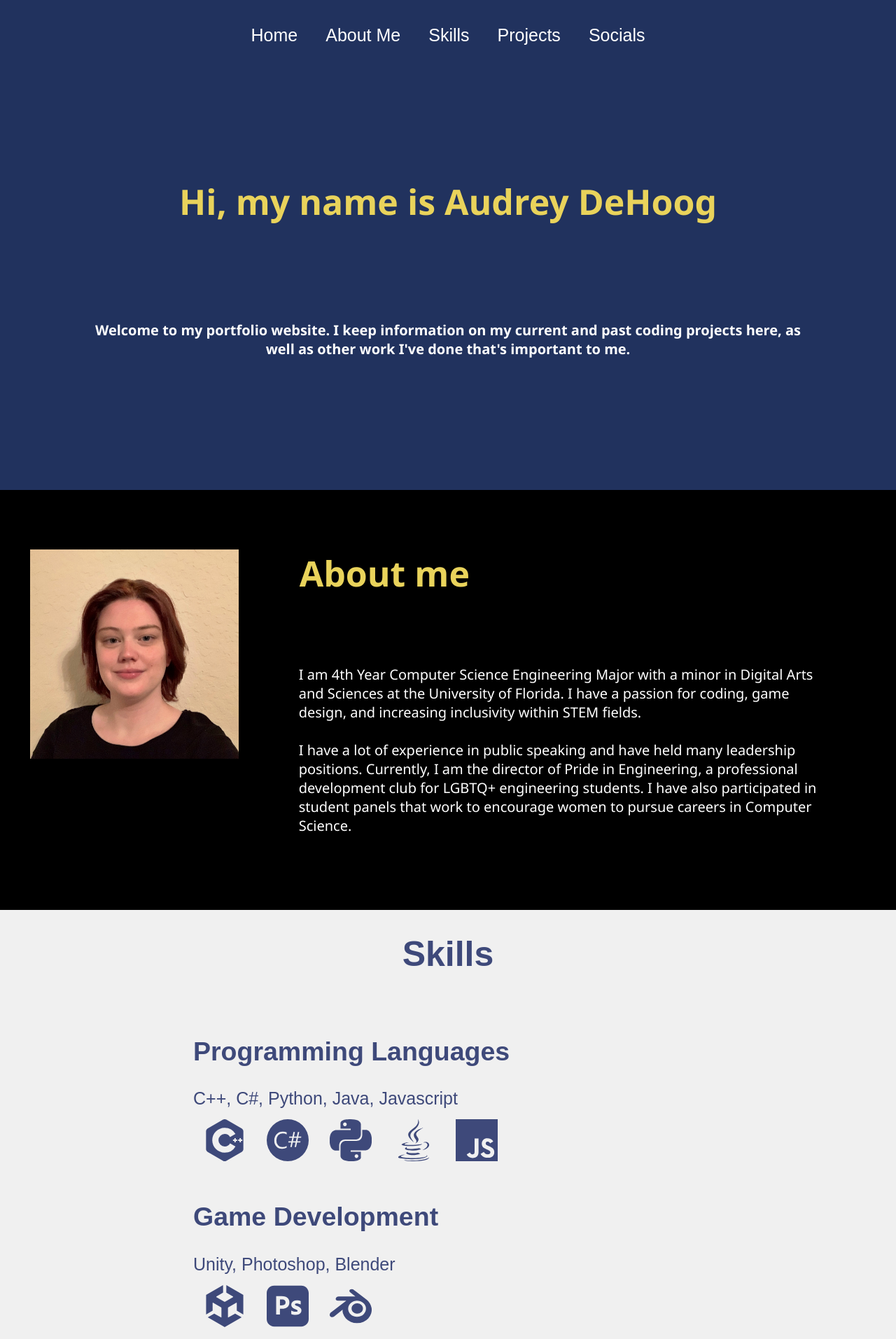
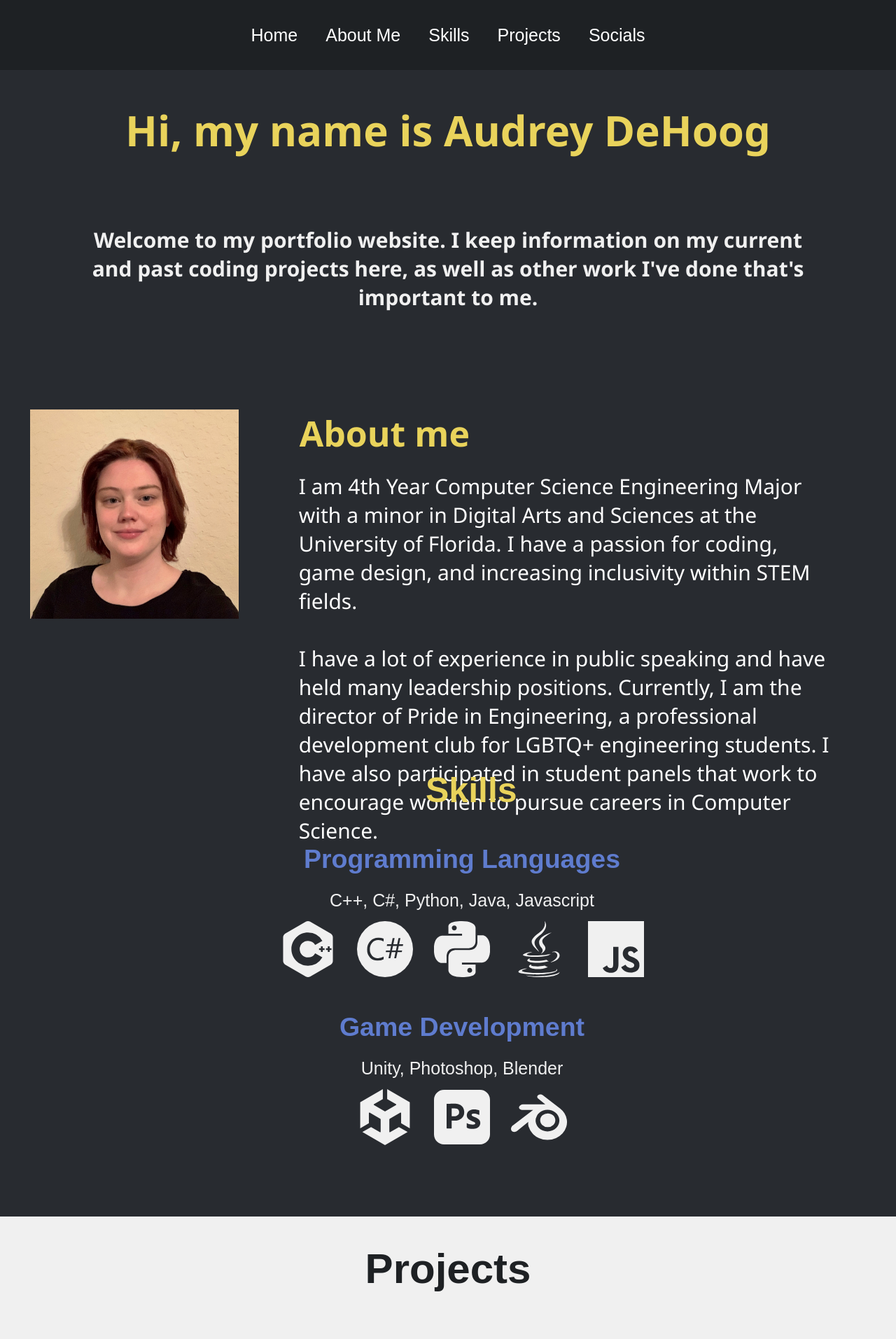
Before and after one commit to adehoog/adehoog.github.io, a React (Create React App) app: page / in a window 1280 px wide. Shown: the top 1913 px of the page at 70% size. Built offline with nearby package versions, Linux system fonts and the light colour scheme.

Commit message:
Aesthetic changes

```diff
--- a/src/components/Home.js
+++ b/src/components/Home.js
@@ -53,6 +53,7 @@ function Home() {
                         </div>
                     </li>
                 </ol>
+                <p></p>
             </div>
         </div>
     );
--- a/src/components/Navbar.js
+++ b/src/components/Navbar.js
@@ -1,13 +1,13 @@
 import React, {useEffect, useState} from "react";
+import { useLocation } from "react-router-dom";
 import "../styles/Navbar.css";
 import ReorderIcon from "@material-ui/icons/Reorder";
 
 function Navbar() {
     const [expandNavbar, setExpandNavbar] = useState(false);
-    const location = window.location.hash.substr(1);
-    console.log(location);
+    const location = useLocation();
 
-    //useEffect(() => {setExpandNavbar(false)}, [location]);
+    useEffect(() => {setExpandNavbar(false)}, [location]);
 
     return(
         <div className={"navbar"} id={expandNavbar ? "open" : "close"}>
--- a/src/project_data/cppProjects.js
+++ b/src/project_data/cppProjects.js
@@ -14,7 +14,7 @@ export const cppProjects = [
         gdd: "",
     },
     {
-        title: "Minesweeper Recreation",
+        title: "Minesweeper",
         description:
             "Worked individually to recreate the game Minesweeper.\n" +
             "Made using C++ with SFML. I coded all game functionalities and implemented GUI using provided images.\n"+
--- a/src/styles/Footer.css
+++ b/src/styles/Footer.css
@@ -1,7 +1,7 @@
 .footer {
     width: 100%;
     height: 200px;
-    background: #21325e;
+    background: #1b1b1b;
     display: flex;
     justify-content: center;
     align-items: center;
--- a/src/styles/Home.css
+++ b/src/styles/Home.css
@@ -2,36 +2,35 @@
     width: 100%;
     align-items: center;
     font-family: "Arial", sans-serif;
-    color: #3e497a;
+    color: #282b30;
 }
 
 .intro {
     width: 100%;
-    height: calc(100vh - 200px);
+    height: calc(100vh - 400px);
     display: flex;
     flex-direction: column;
     justify-content: center;
     align-items: center;
     text-align: center;
-    background-color: #21325e;
+    background-color: #282b30;
     color: #f0f0f0;
 }
 
 .intro h1 {
     font-family: "Segoe UI", Tahoma, Geneva, Verdana, sans-serif;
-    font-size: 50px;
+    font-size: 60px;
     color: #e9d35b;
-    height: 50px;
-    margin: 7%;
+    margin: auto;
+    height: 5px;
 }
 
 .intro h2 {
     font-family: "Segoe UI", Tahoma, Geneva, Verdana, sans-serif;
-    font-size: 20px;
-    color: white;
+    font-size: 30px;
+    color: #f0f0f0;
     height: 50px;
     margin: 10%;
-    margin-top: 5%;
 }
 
 .row {
@@ -43,7 +42,7 @@
     height: calc(100vh - 200px);
     display: flex;
     flex-direction: column;
-    background-color: black;
+    background-color: #282b30;
     color: #f0f0f0;
     justify-content: left;
 }
@@ -61,9 +60,8 @@
 
 .about p {
     font-family: "Segoe UI", Tahoma, Geneva, Verdana, sans-serif;
-    font-size: 20px;
+    font-size: 30px;
     color: white;
-    margin: auto;
     margin-right: 10%;
     text-align: left;
 }
@@ -73,7 +71,7 @@
     height: calc(100vh - 200px);
     display: flex;
     flex-direction: column;
-    background-color: black;
+    background-color: #282b30;
     color: #f0f0f0;
 }
 
@@ -102,20 +100,32 @@
 
 .skills {
     font-size: 25px;
-    width: 100%;
     display: flex;
-    justify-content: left;
+    justify-content: center;
     flex-direction: column;
     align-items: center;
+    background-color: #282b30;
 }
 
 .skills h1 {
-    color: #3e497a;
+    color: #e9d35b;
+    size: 50px;
+    margin: auto;
+    text-align: center;
+    width: 5%;
+}
+
+.skills h2 {
+    color: #5f7cce;
+    text-align: center;
+    margin: 3%;
 }
 
 .skills .list {
     list-style: none;
     width: 60%;
+    color: #f0f0f0;
+    text-align: center;
 }
 
 .list .icons {
@@ -129,8 +139,13 @@
 
 @media only screen and (max-width: 600px) {
     .intro h1 {
-        font-size: 40px;
+        font-size: 30px;
+        height: 50px;
     }
+     .intro h2 {
+         font-size: 20px;
+         height: 200px;
+     }
 
     .intro .prompt {
         margin-top: 10px;
@@ -142,6 +157,10 @@
         font-size: 40px;
     }
 
+    .about p {
+        font-size: 18px;
+    }
+
     .about .prompt {
         margin-top: 10px;
         font-size: 20px;
@@ -149,12 +168,14 @@
     }
 
     .skills {
-        text-align: left;
+        text-align: center;
     }
     .list {
         padding: 0;
     }
-
+    .skills h1 {
+        width: 40%;
+    }
     .skills h2 {
         font-size: 30px;
     }
--- a/src/styles/Navbar.css
+++ b/src/styles/Navbar.css
@@ -1,7 +1,7 @@
 .navbar {
     width: 100%;
     height: 100px;
-    background: #21325e;
+    background: #1e2124;
 }
 
 .links {
@@ -10,7 +10,7 @@
     display: flex;
     align-items: center;
     justify-content: center;
-    color: white;
+    color: #f0f0f0;
 }
 
 .navbar a {
@@ -22,7 +22,7 @@
 
 .toggleButton {
     width: 100%;
-    height: 100px;
+    height: 150px;
     display: flex;
     align-items: center;
     justify-content: flex-end;
--- a/src/styles/Project.css
+++ b/src/styles/Project.css
@@ -8,9 +8,13 @@
 }
 .projects .projectTitle {
     text-align: center;
-    color: #3e497a;
+    color: #1e2124;
     font-size: 60px;
     font-weight: bolder;
+}
+
+.projects h1 {
+    color: #5f7cce;
 }
 
 .projectList {
--- a/src/styles/projectDisplay.css
+++ b/src/styles/projectDisplay.css
@@ -5,14 +5,16 @@
     justify-content: center;
     align-items: center;
     flex-direction: column;
+    background-color: #282b30;
 }
 
 .project h1 {
     margin-top: 50px;
-    color: #3e497a;
+    color: #e9d35b;
     font-size: 50px;
 }
 .project img {
+    margin-top: 20px;
     width: 700px;
     border-radius: 10px;
 }
@@ -20,29 +22,30 @@
 .project p {
     font-size: 35px;
     margin: 5%;
-    color: #3e497a;
+    color: #f0f0f0;
 }
 
 .project svg {
     font-size: 60px;
-    color: #3e497a;
+    color: #5f7cce;
 }
 
 .project .icons {
-    color: #3e497a;
+    color: #f0f0f0;
     margin: 20px;
     cursor: pointer;
 }
 
 .icons svg {
-    font-size: 60px;
+    font-size: 80px;
+    color: #f0f0f0;
     margin: 15px;
 }
 
 button {
     margin-bottom: 50px;
     background-color: white;
-    border: 3px solid #3e497a;
+    border: 5px solid #5f7cce;
     padding: 15px 32px;
     text-align: center;
     text-decoration: none;
@@ -50,3 +53,20 @@ button {
     font-size: 16px;
     border-radius: 8px;
 }
+
+@media only screen and (max-width: 600px) {
+    .project h1 {
+        text-align: center;
+    }
+
+    .project p {
+        text-align: center;
+        font-size: 20px;
+    }
+
+    .project img {
+        margin-top: 20px;
+        width: 350px;
+        border-radius: 10px;
+    }
+}
```
